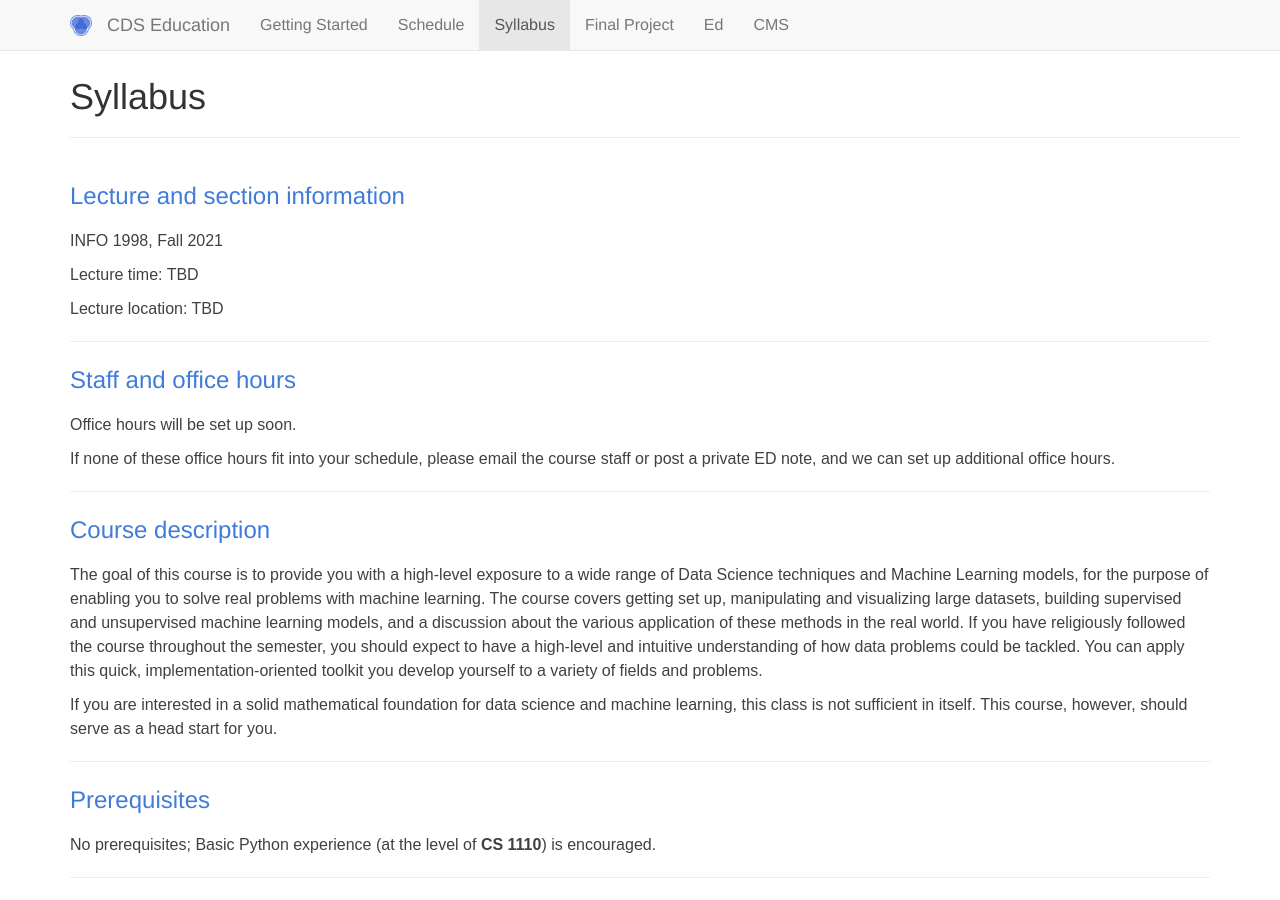
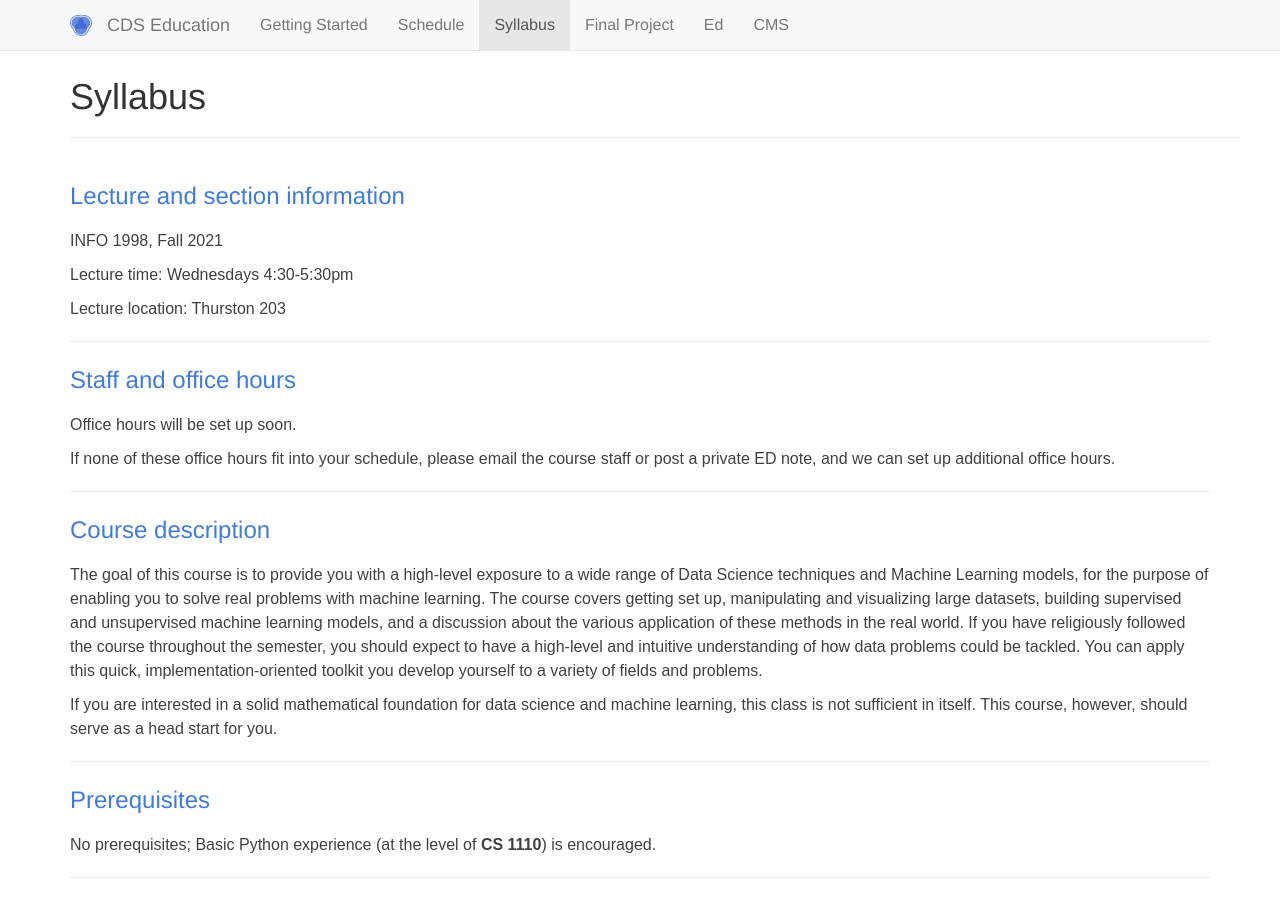
Before and after one commit to CornellDataScience/info1998, a Jekyll site: the page built from syllabus.md, in a window 1280 px wide and 900 px high. Built offline with Jekyll 4.4.1, drawn with Linux system fonts in a browser that asks for light colours.

Commit message:
updating for fall 2021

```diff
--- a/_data/navpages.yml
+++ b/_data/navpages.yml
@@ -6,7 +6,7 @@
   name: Syllabus
 - path: final_project.md
   name: Final Project
-- path: https://edstem.org/us/courses/4760/discussion/
+- path: https://edstem.org/us/courses/13592/discussion/
   name: Ed
   external: true
 - path: https://cmsx.cs.cornell.edu/
--- a/_includes/core/schedule.html
+++ b/_includes/core/schedule.html
@@ -18,7 +18,7 @@
     {% endif %}
   </p>
   <h4>
-    <a href="resources/SP21/assignments/release/Project.pdf">Final Project pdf</a>
+    <!-- <a href="resources/SP21/assignments/release/Project.pdf">Final Project pdf</a> -->
   </h4>
   <div class="table-responsive">
     <table class="table">
--- a/_includes/core/title.html
+++ b/_includes/core/title.html
@@ -12,14 +12,14 @@
       <div class="col-xs-5 col-sm-6 col-md-6 col-lg-6">
         <p>
           Course Manager: <a href="mailto:sec322@cornell.edu?subject=[INFO 1998]">Sam Cobado</a><br />
-          Location: TBD <br />
-          Lecture: TBD<br />
+          Location: Thurston 203 <br />
+          Lecture: Wednesdays 4:30-5:30pm <br />
           Discussion:
-          <!-- <a href="https://edstem.org/us/courses/4760/discussion/276710" target="_blank" rel="noopener"> -->
+          <a href="https://edstem.org/us/courses/13592/discussion/" target="_blank" rel="noopener">
           ED
-          Discussion<br />
+          Discussion</a><br />
           Grades: <a href="https://cmsx.cs.cornell.edu/" target="_blank" rel="noopener">CMS</a><br />
-          Lecturer: <a href="mailto:sec322@cornell.edu?subject=[INFO 1998]">Sam Cobado</a>,
+          Lecturers: <a href="mailto:sec322@cornell.edu?subject=[INFO 1998]">Sam Cobado</a>,
           <a href="mailto:js2746@cornell.edu?subject=[INFO 1998]">Jerry Sun</a>,
           <a href="mailto:kcj42@cornell.edu?subject=[INFO 1998]">Kevin Jiang</a>
 
@@ -27,19 +27,11 @@
       </div>
       <div class="col-xs-7 col-sm-6 col-md-6 col-lg-6">
         <p>
-          Office Hours: <br /> TBD
-          <!-- <a href="https://cornell.zoom.us/j/91319295783?pwd=U2FjeXVNUUVzMmprSERzY2xIZGxhQT09">
-            Dylan Tsai Mondays 3-4 pm EST</a><br />
-          <a href="https://cornell.zoom.us/j/99329568206?pwd=dkRBbTI3elRRYnFnK2FCdTArZHV2UT09">
-            Emily Weed Mondays 1-2 pm EST</a><br />
-          <a href="https://cornell.zoom.us/j/4286328071?pwd=V3VqdzM2L1pSUG40NHhhclVmMHFVZz09">
-            Jerry Sun Fridays 3-4 pm EST</a><br />
-          <a href="https://cornell.zoom.us/j/95159907967?pwd=Q3hrbzZ2N0I0eXVYMmhHS3JhbXpTQT09">
-            Sam Cobado Thursdays 1-2 pm EST</a><br />
-          <a href="">
-            Raye Liu TBD</a><br />
-          <a href="https://cornell.zoom.us/j/91668037975?pwd=M1JmZ2YwQXlWMEI0aEtEbE4rZjR3Zz09">
-            Kevin Jiang Sundays 6-7 pm EST</a><br /> -->
+          Office Hours: Location TBD<br />
+            Emily Weed: TBD<br />
+            Jerry Sun: TBD<br />
+            Sam Cobado: Tuesdays 5:30-6:30 pm EST<br />
+            Kevin Jiang: Mondays 4-5 pm EST<br />
 
           <!-- <b>Show up on February 12th to Enroll!</b><br/>
        <b>Fill out the <a href=" https://tiny.cc/info1998_sp20">Google Form</a> by February 14th</b>.-->
--- a/syllabus.md
+++ b/syllabus.md
@@ -5,9 +5,9 @@
 ### Lecture and section information
 INFO 1998, Fall 2021
 
-Lecture time: TBD
+Lecture time: Wednesdays 4:30-5:30pm
 
-Lecture location: TBD
+Lecture location: Thurston 203
 
 ----------------------------------------------------------------------------------------
 ### Staff and office hours
```
Also changed, not shown: _data/schedules.yml (+122 -122 lines), final_project.md (+1 -1 lines), 4 other files.
